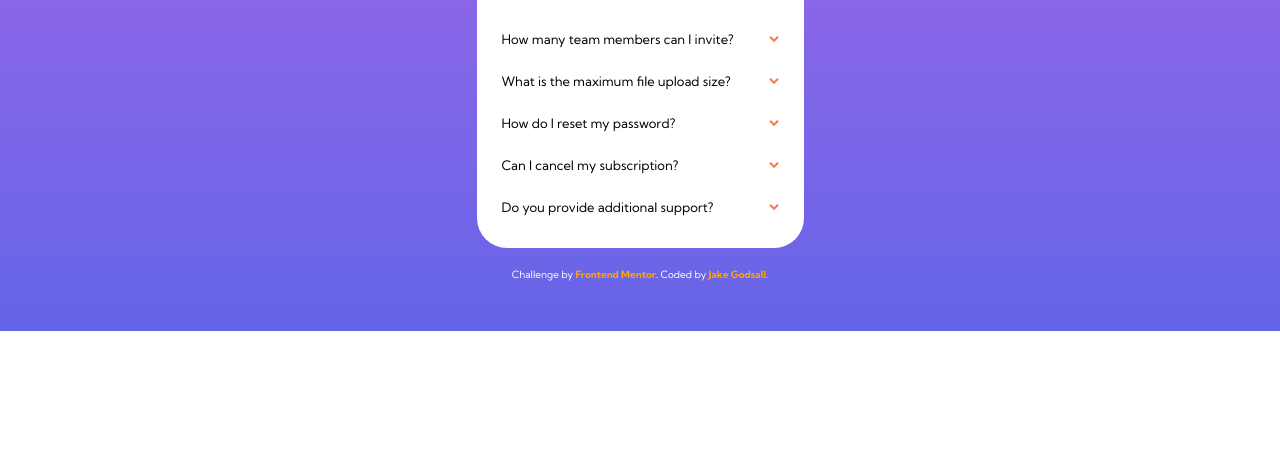
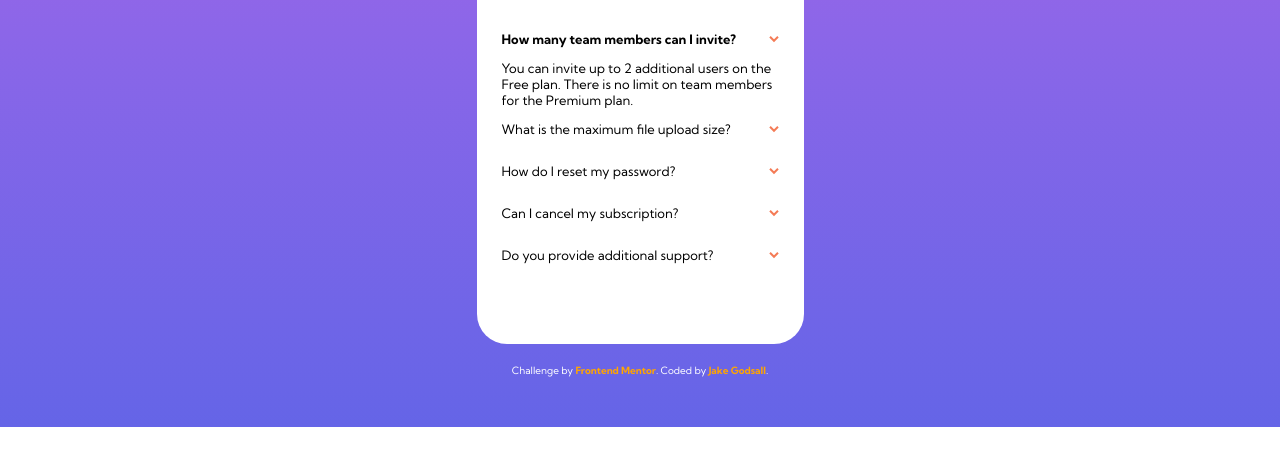
Before and after one commit to jakegodsall/fm-faq-accordion-card, a website: page src/index.html in a window 1280 px wide. Both pictures are taken after a click on the element "How many team members can I invite?". Shown: the part 325-790 px from the top of the page. Drawn offline with Linux system fonts and the light colour scheme.

Commit message:
modified logic to allow for deselecting active item

```diff
--- a/src/js/script.js
+++ b/src/js/script.js
@@ -1,18 +1,16 @@
-// query selector
 const questions = document.querySelectorAll(".question-answer");
 
 questions.forEach(function (question) {
-  const btn = question.firstElementChild.lastElementChild;
-
-  btn.addEventListener("click", function () {
-    questions.forEach(function (question) {
-      if (question.classList.contains("active")) {
-        question.classList.remove("active");
-      }
-    });
-    const answer = btn.parentNode.nextElementSibling;
-    question.classList.add("active");
-
-    // Set height of element
+  question.addEventListener("click", function () {
+    if (question.classList.contains("active")) {
+      question.classList.remove("active");
+    } else {
+      questions.forEach(function (otherQuestion) {
+        if (otherQuestion.classList.contains("active")) {
+          otherQuestion.classList.remove("active");
+        }
+      });
+      question.classList.add("active");
+    }
   });
 });
--- a/src/sass/components/_accordion.scss
+++ b/src/sass/components/_accordion.scss
@@ -38,6 +38,7 @@
     display: flex;
     flex-direction: column;
     padding-top: 11.2rem;
+    padding-bottom: 4.8rem;
 
     justify-content: center;
     margin: 2rem;
@@ -72,7 +73,7 @@
     .question-answer__answer {
       height: 0;
       overflow: hidden;
-      transition: all 0.3s ease-in;
+      transition: all 0.5s ease-in-out;
     }
   }
 }
```
Also changed, not shown: src/main.css.
